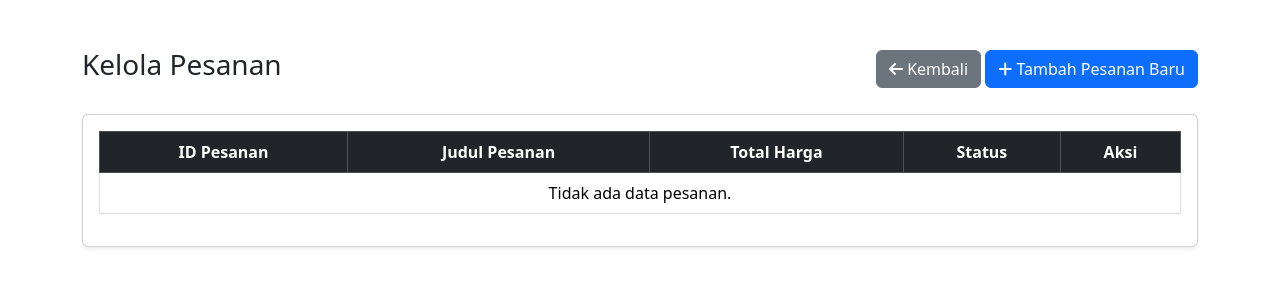
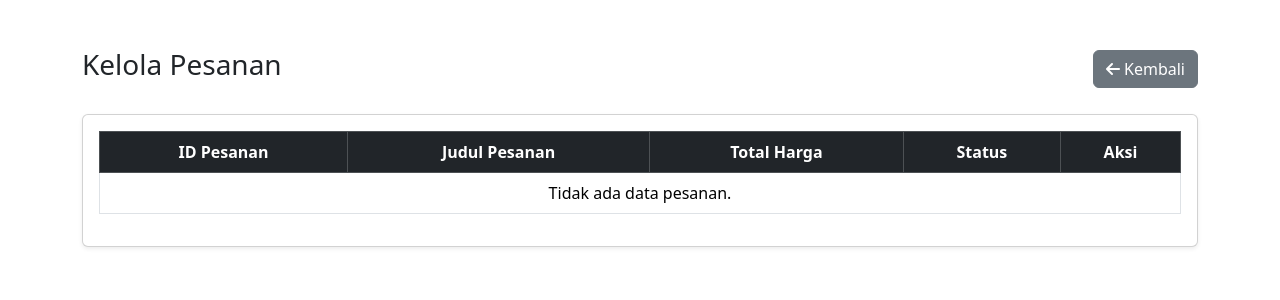
Before and after one commit to Ahzamiee/Travlie-Gacor, a PHP site: page /index.php in a window 1280 px wide. Shown: the top 300 px of the page. Run offline with PHP 8.4, Linux system fonts and the light colour scheme.

Commit message:
Update index.php

```diff
--- a/orders/index.php
+++ b/orders/index.php
@@ -13,9 +13,6 @@
         <div>
             <a href="?c=order&m=index" class="btn btn-secondary">
                 <i class="fas fa-arrow-left"></i> Kembali
-            </a>
-            <a href="?c=admin&m=createOrderForm" class="btn btn-primary">
-                <i class="fas fa-plus"></i> Tambah Pesanan Baru
             </a>
         </div>
     </div>
```
